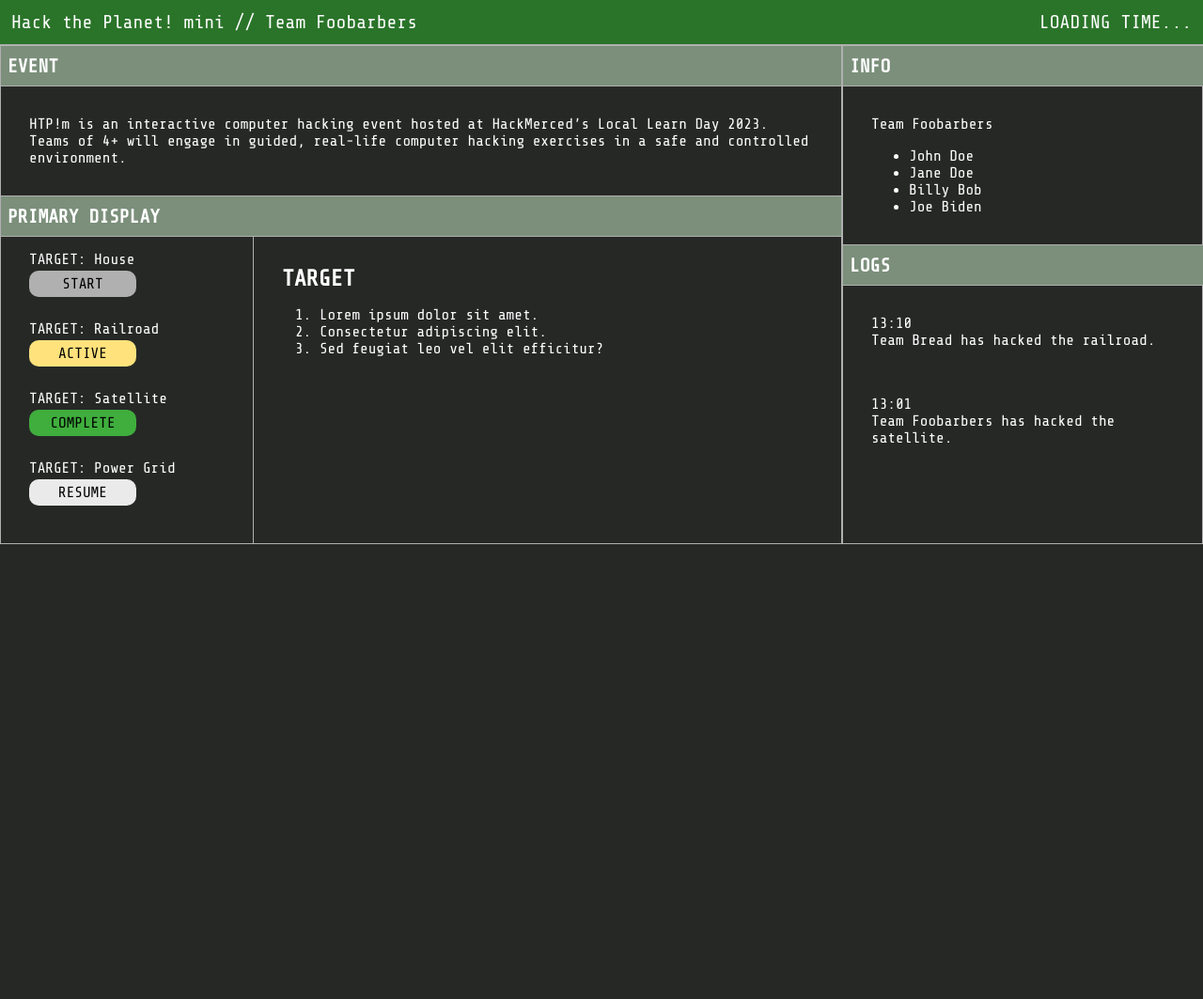
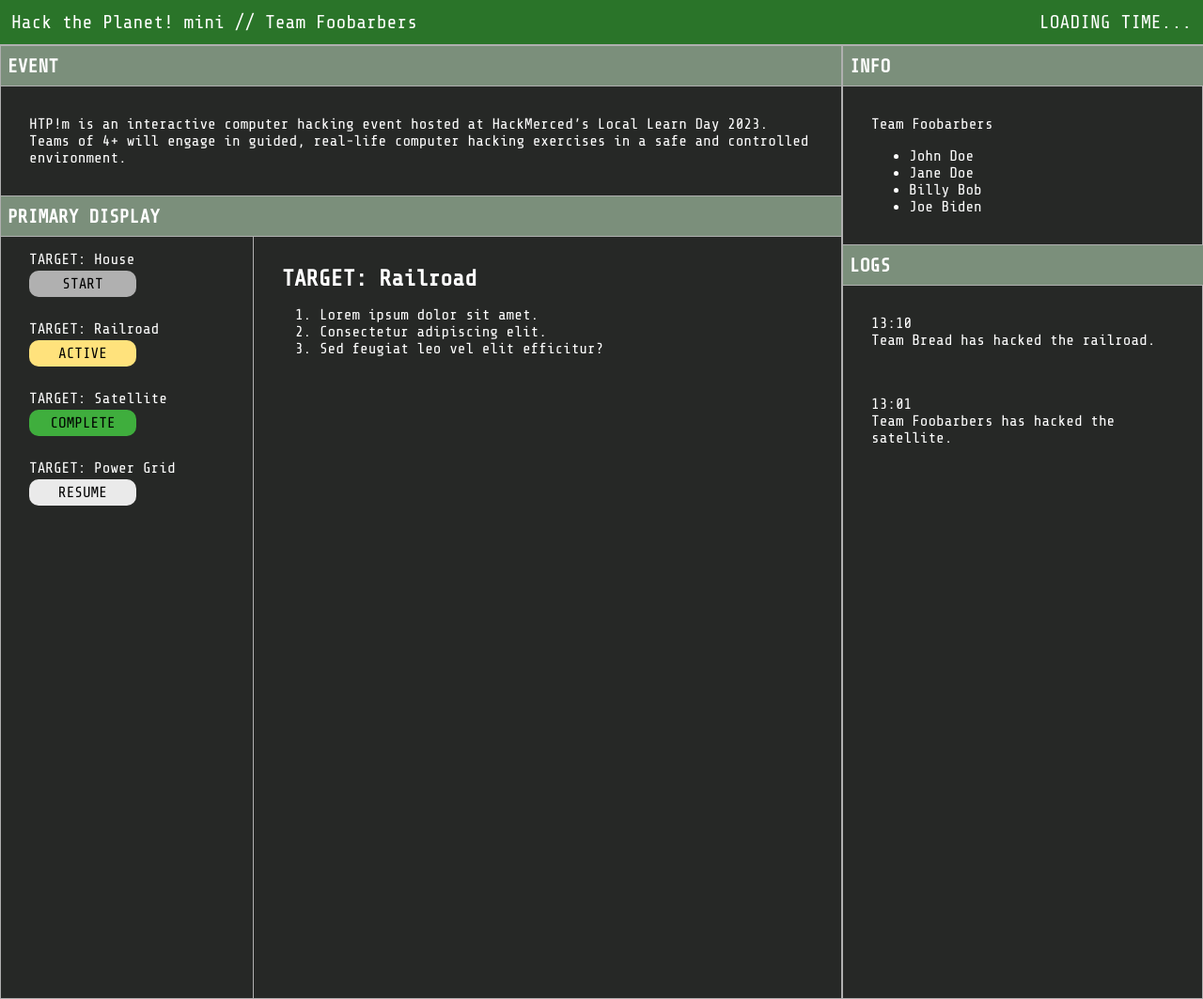
Before and after one commit to DDH2004/htpm, a Python web app: template web/templates/home.html in a window 1280 px wide. Shown: the whole page at 94% size. Run offline with Jinja, Linux system fonts and the light colour scheme; the template is opened without the code that fills it, so the values that code supplies are empty.

Commit message:
Added min-height to page contents.

```diff
--- a/web/static/css/style.css
+++ b/web/static/css/style.css
@@ -131,12 +131,14 @@ input[type=password] {
 .box-grid {
     display: flex;
     flex-direction: row;
+    min-height: 100vh;
 }
 
 /* HOME: The flexbox layout inside of column 1 to create two subcolumns */
 .primary-display {
     display: flex;
     flex-direction: row;
+    height: 100%;
 }
 
 /* HOME: The child boxes of the flexbox layout */
--- a/web/templates/home.html
+++ b/web/templates/home.html
@@ -72,7 +72,7 @@
 
                     <div class="box-contents">
 
-                        <h1>TARGET</h1>
+                        <h1>TARGET: Railroad</h1>
                         <ol>
                             <li>Lorem ipsum dolor sit amet.</li>
                             <li>Consectetur adipiscing elit.</li>
```
